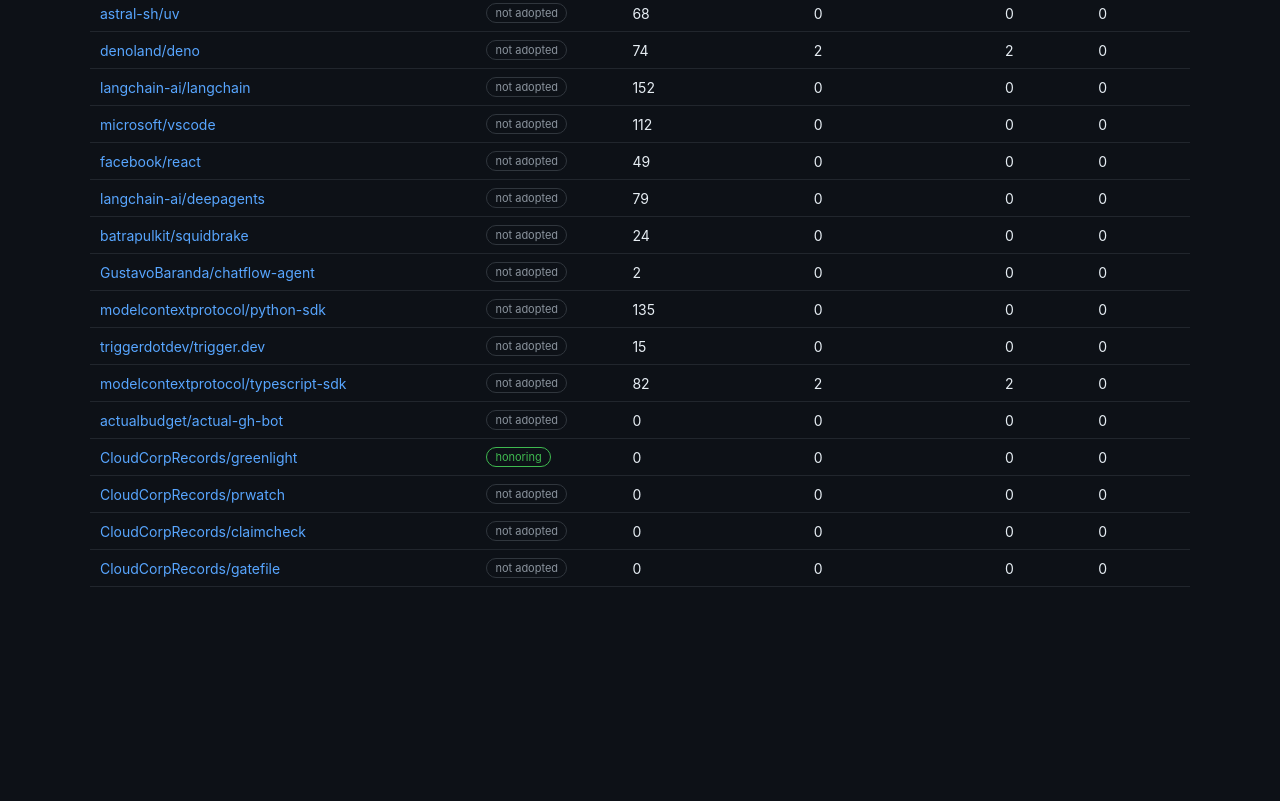
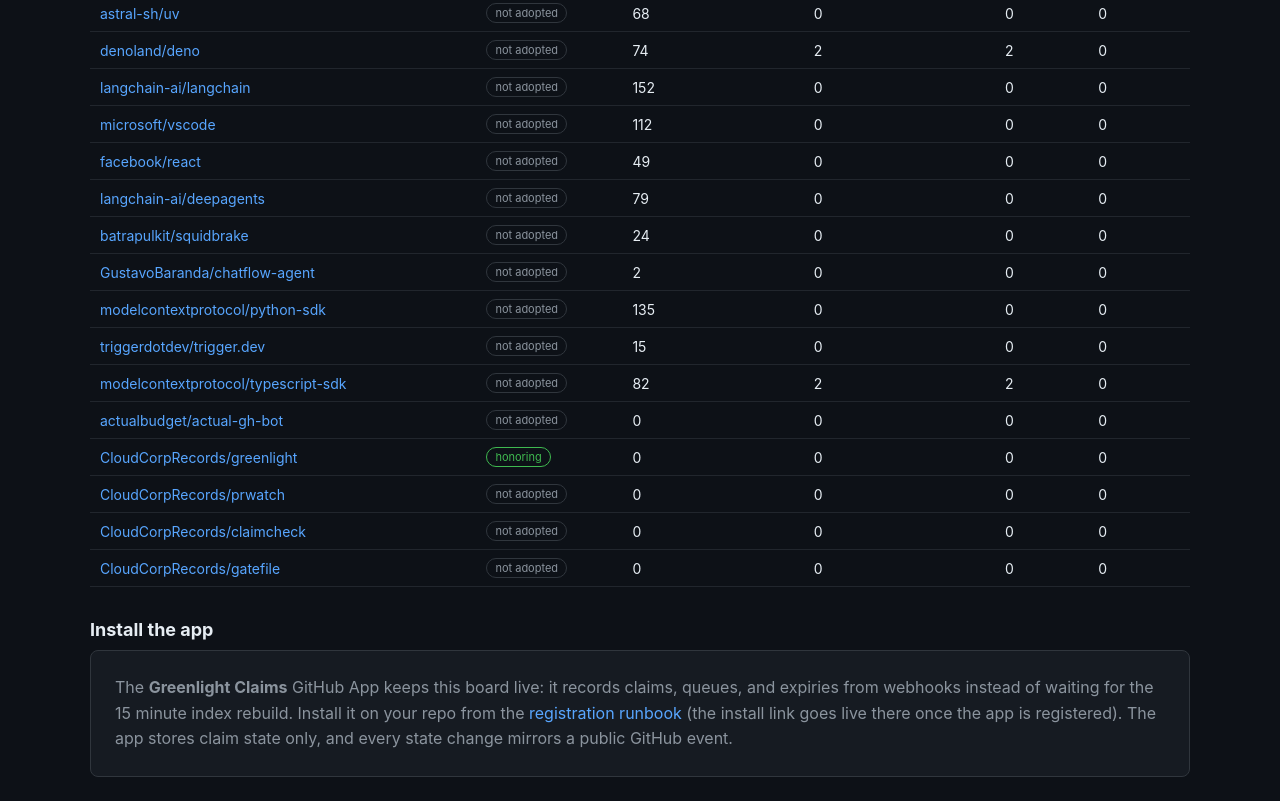
Before and after one commit to CloudCorpRecords/claim-ledger, a website: page docs/index.html in a window 1280 px wide. Shown: the part 1596-2397 px from the top of the page. Before the commit the page ends 2239 px from the top, so only its background shows below. Drawn offline with Linux system fonts and the light colour scheme.

Commit message:
docs: add Install the app section pointing at the claim-app runbook

```diff
--- a/docs/index.html
+++ b/docs/index.html
@@ -65,6 +65,17 @@
     </table>
 
     <p class="foot" id="foot"></p>
+
+    <h2>Install the app</h2>
+    <div class="empty" style="display:block">
+      The <b>Greenlight Claims</b> GitHub App keeps this board live: it
+      records claims, queues, and expiries from webhooks instead of waiting
+      for the 15 minute index rebuild. Install it on your repo from the
+      <a href="https://github.com/CloudCorpRecords/claim-api/blob/main/docs/APP-RUNBOOK.md">registration runbook</a>
+      (the install link goes live there once the app is registered).
+      The app stores claim state only, and every state change mirrors a
+      public GitHub event.
+    </div>
   </div>
 </div>
 <script>
```
